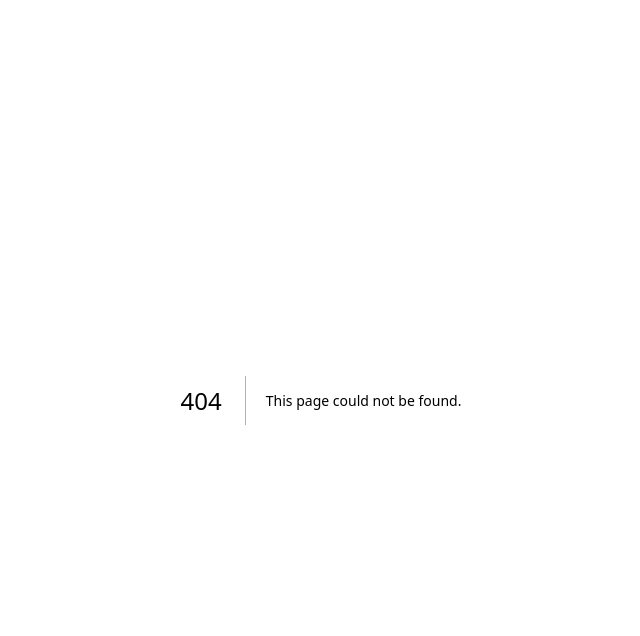
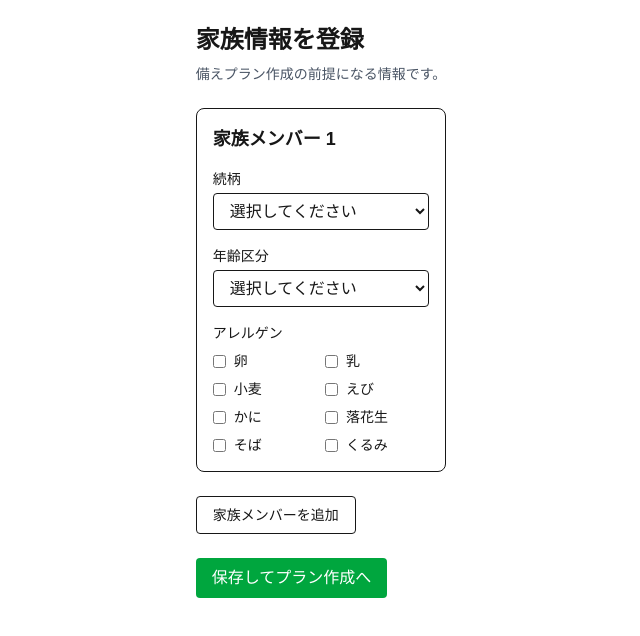
Before and after one commit to aya425/sonae-are, a Next.js app in the folder my-app/: page /family in a window 1280 px wide. Before the commit this address had no page. Shown: the top 636 px of the page, without its empty margins (319-959 px from the left). Built offline with nearby package versions, Linux system fonts and the light colour scheme.

Commit message:
feat: familyページの追加

```diff
--- /dev/null
+++ b/my-app/app/family/page.tsx
@@ -0,0 +1,182 @@
+"use client";
+
+import { useState } from "react";
+
+const RELATION_OPTIONS = [
+  { value: "self", label: "本人" },
+  { value: "spouse", label: "配偶者" },
+  { value: "child", label: "子ども" },
+  { value: "other", label: "その他" },
+];
+
+const AGE_GROUP_OPTIONS = [
+  { value: "adult", label: "大人" },
+  { value: "child", label: "子ども" },
+];
+
+const ALLERGEN_OPTIONS = [
+  "卵",
+  "乳",
+  "小麦",
+  "えび",
+  "かに",
+  "落花生",
+  "そば",
+  "くるみ",
+];
+
+type FamilyMemberInput = {
+  role: string;
+  ageGroup: string;
+  allergens: string[];
+};
+
+export default function FamilyPage() {
+  const [members, setMembers] = useState<FamilyMemberInput[]>([
+    {
+      role: "",
+      ageGroup: "",
+      allergens: [],
+    },
+  ]);
+
+  const addMember = () => {
+    setMembers((prev) => [
+      ...prev,
+      {
+        role: "",
+        ageGroup: "",
+        allergens: [],
+      },
+    ]);
+  };
+
+  const updateMemberField = (
+    index: number,
+    field: "role" | "ageGroup",
+    value: string
+  ) => {
+    setMembers((prev) =>
+      prev.map((member, i) =>
+        i === index ? { ...member, [field]: value } : member
+      )
+    );
+  };
+
+  const toggleAllergen = (index: number, allergen: string) => {
+    setMembers((prev) =>
+      prev.map((member, i) => {
+        if (i !== index) return member;
+
+        const alreadyChecked = member.allergens.includes(allergen);
+
+        return {
+          ...member,
+          allergens: alreadyChecked
+            ? member.allergens.filter((item) => item !== allergen)
+            : [...member.allergens, allergen],
+        };
+      })
+    );
+  };
+
+  const handleSubmit = (e: React.FormEvent<HTMLFormElement>) => {
+    e.preventDefault();
+    console.log("family members:", members);
+  };
+
+  return (
+    <main className="mx-auto max-w-3xl p-6">
+      <h1 className="text-2xl font-bold">家族情報を登録</h1>
+      <p className="mt-2 text-sm text-gray-600">
+        備えプラン作成の前提になる情報です。
+      </p>
+
+      <form onSubmit={handleSubmit} className="mt-6 space-y-6">
+        {members.map((member, index) => (
+          <section key={index} className="rounded-lg border p-4">
+            <h2 className="mb-4 text-lg font-semibold">
+              家族メンバー {index + 1}
+            </h2>
+
+            <div className="space-y-4">
+              <div>
+                <label className="mb-1 block text-sm font-medium">続柄</label>
+                <select
+                  className="w-full rounded border px-3 py-2"
+                  value={member.role}
+                  onChange={(e) =>
+                    updateMemberField(index, "role", e.target.value)
+                  }
+                >
+                  <option value="">選択してください</option>
+                  {RELATION_OPTIONS.map((option) => (
+                    <option key={option.value} value={option.value}>
+                      {option.label}
+                    </option>
+                  ))}
+                </select>
+              </div>
+
+              <div>
+                <label className="mb-1 block text-sm font-medium">
+                  年齢区分
+                </label>
+                <select
+                  className="w-full rounded border px-3 py-2"
+                  value={member.ageGroup}
+                  onChange={(e) =>
+                    updateMemberField(index, "ageGroup", e.target.value)
+                  }
+                >
+                  <option value="">選択してください</option>
+                  {AGE_GROUP_OPTIONS.map((option) => (
+                    <option key={option.value} value={option.value}>
+                      {option.label}
+                    </option>
+                  ))}
+                </select>
+              </div>
+
+              <div>
+                <p className="mb-2 text-sm font-medium">アレルゲン</p>
+                <div className="grid grid-cols-2 gap-2">
+                  {ALLERGEN_OPTIONS.map((allergen) => (
+                    <label
+                      key={allergen}
+                      className="flex items-center gap-2 text-sm"
+                    >
+                      <input
+                        type="checkbox"
+                        checked={member.allergens.includes(allergen)}
+                        onChange={() => toggleAllergen(index, allergen)}
+                      />
+                      <span>{allergen}</span>
+                    </label>
+                  ))}
+                </div>
+              </div>
+            </div>
+          </section>
+        ))}
+
+        <button
+          type="button"
+          onClick={addMember}
+          className="rounded border px-4 py-2 text-sm"
+        >
+          家族メンバーを追加
+        </button>
+
+        <div>
+          <button
+            type="submit"
+            className="rounded bg-green-600 px-4 py-2 text-white"
+          >
+            保存してプラン作成へ
+          </button>
+        </div>
+      </form>
+    </main>
+  );
+}
```
